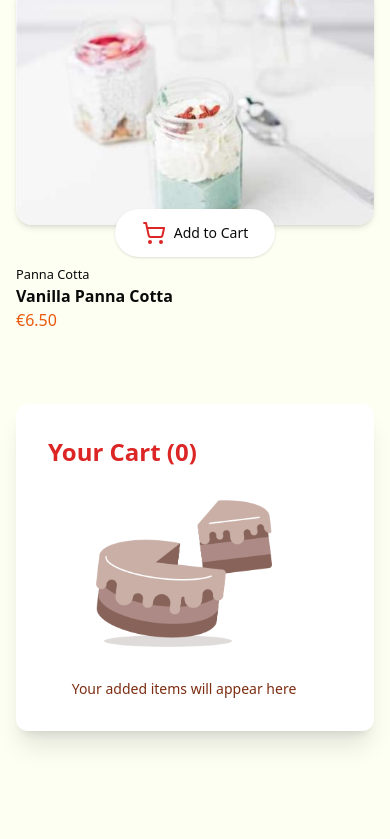
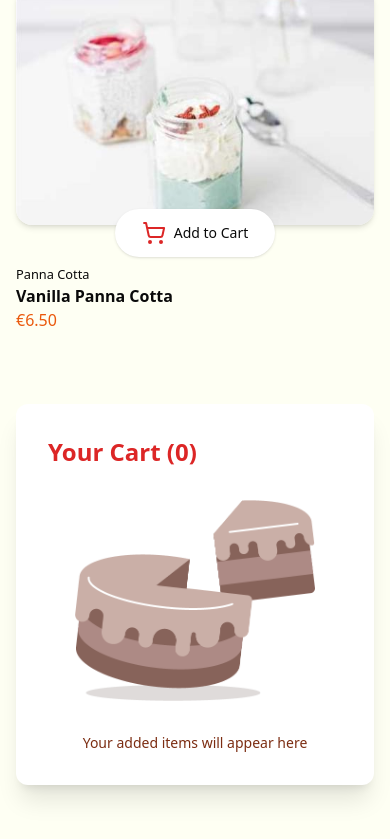
Before and after one commit to Mahmoud974/Product_cart, a Next.js app: page / in a window 390 px wide. Shown: the part 2997-3836 px from the top of the page. Before the commit the page ends 3784 px from the top, so only its background shows below. Built offline with nearby package versions, Linux system fonts and the light colour scheme.

Commit message:
almost done

```diff
--- a/src/app/page.tsx
+++ b/src/app/page.tsx
@@ -21,11 +21,11 @@ export default function Page() {
         </div>
       )}{" "}
       <header
-        className={`flex lg:hidden items-center justify-between w-full sticky top-0 bg-gradient-to-r from-[#feffee]/40 to-[#ffffff]/80 backdrop-blur-md z-10 px-4 my-3 ${
+        className={`flex container  mx-auto lg:hidden items-center justify-between w-full sticky top-0 bg-gradient-to-r from-[#feffee]/40 to-[#ffffff]/80 backdrop-blur-md z-10 px-4 my-3 ${
           isScrolled ? "backdrop-blur-md" : ""
         }`}
       >
-        <h1 className="text-xl font-bold md:ml-7 my-7">Desserts</h1>
+        <h1 className="text-xl font-bold   my-7">Desserts</h1>
         <DialogAlert tab={tab} itemCount={tab.length} />
       </header>
       <main className="mx-auto container flex lg:flex-row flex-col justify-center gap-4 md:my-10">
--- a/src/components/Basket.tsx
+++ b/src/components/Basket.tsx
@@ -26,9 +26,9 @@ export default function Basket({ tab, onRemoveItem, isOpen }: Props) {
         </p>
 
         {tab.length === 0 ? (
-          <div>
+          <div className="mx-auto">
             <Image
-              className="object-cover w-44 py-8 mx-12 rounded-2xl "
+              className="object-cover lg:w-44 w-60  py-8 lg:mx-12 mx-0 rounded-2xl flex items-center justify-center"
               src="/assets/images/cake.png"
               alt="basket empty"
               width={1000}
--- a/src/components/DialogAlert.tsx
+++ b/src/components/DialogAlert.tsx
@@ -22,14 +22,18 @@ export default function DialogAlert({ tab, itemCount }: DialogAlertProps) {
   return (
     <AlertDialog>
       <AlertDialogTrigger className="relative">
-        <ShoppingBasket className="lg:hidden flex md:mr-7" />
+        <ShoppingBasket className="lg:hidden flex  " />
         {itemCount > 0 && (
-          <span className=" lg:hidden flex absolute -top-2 -right-2 bg-red-600 text-white text-xs font-bold px-2 py-1 rounded-full  md:mr-7">
+          <span className="lg:hidden flex absolute -top-2 -right-2 bg-red-600 text-white text-xs font-bold px-2 py-1 rounded-full  ">
             {itemCount}
           </span>
         )}
       </AlertDialogTrigger>
-      <AlertDialogContent>
+
+      {/* Vérifie si on est en format mobile */}
+      <AlertDialogContent
+        className={` ${isOpen ? "block" : "hidden"} lg:hidden`}
+      >
         <AlertDialogHeader>
           <AlertDialogDescription>
             <Basket
```
